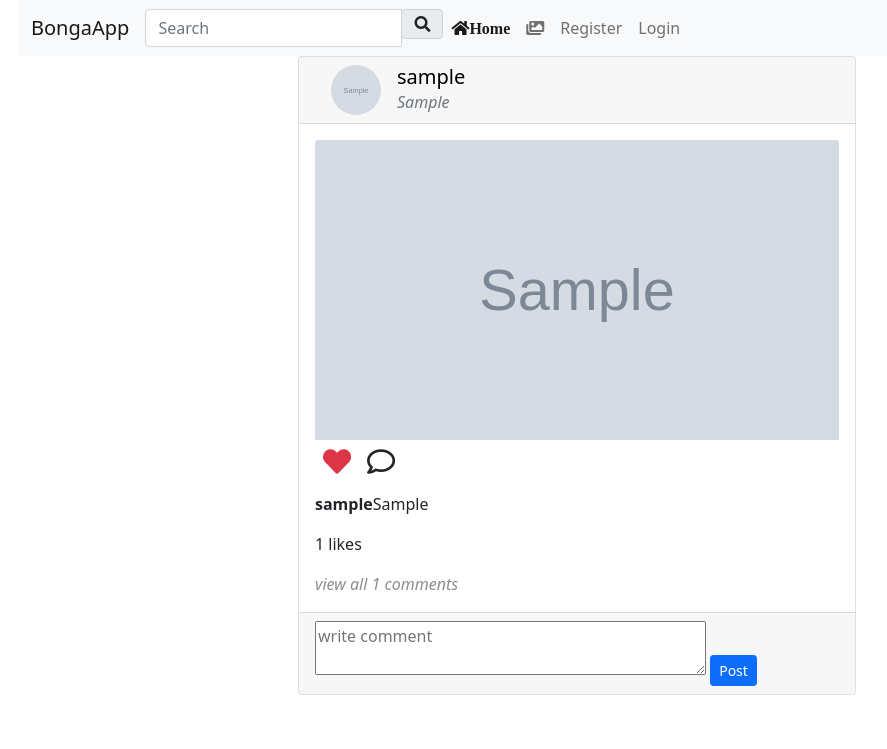
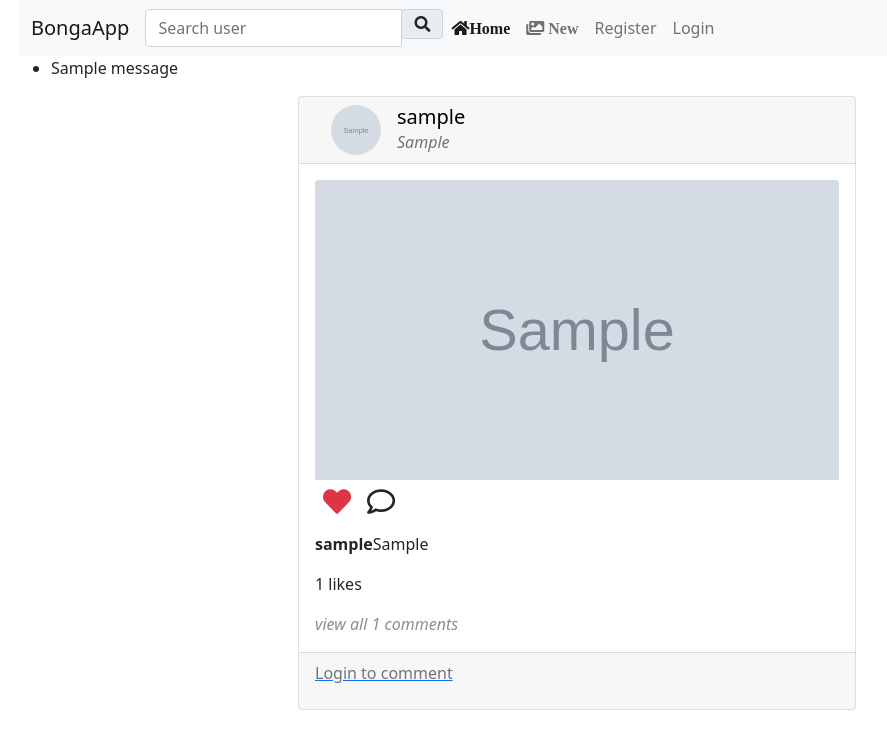
Before and after one commit to kipsang01/bonga-app, a Django app: page / in a window 1280 px wide. Shown: the top 749 px of the page, without its empty margins (63-950 px from the left). Run offline with Django 3.2, Linux system fonts and the light colour scheme; tables that the repository leaves empty hold one stand-in row (values such as "Sample post"); grey boxes marked "Sample" are stand-in pictures; one stand-in notice (Sample message) is shown; some libraries are stand-ins or nearby versions.

Commit message:
Add styles

```diff
--- a/bongaapp/models.py
+++ b/bongaapp/models.py
@@ -36,7 +36,7 @@ class Image(models.Model):
 
     @classmethod
     def search_user(self, username):
-        user= get_object_or_404(User,username=username)
+        user= User.objects.filter(username=username).first()
         return user
 
 
--- a/bongaapp/templates/base.html
+++ b/bongaapp/templates/base.html
@@ -16,6 +16,16 @@
 <body>
     <div class="container">
     {% include 'navbar.html' %}
+    {% if messages %}
+<ul class="messages">
+    {% for message in messages %}
+    <li {% if message.tags %} class="{{ message.tags }}"{% endif %}>
+        {% if message.level == DEFAULT_MESSAGE_LEVELS.ERROR %}Important: {% endif %}
+        {{ message }}
+    </li>
+    {% endfor %}
+</ul>
+{% endif %}
 
     {% block content %}
     {% endblock  %}
--- a/bongaapp/templates/home.html
+++ b/bongaapp/templates/home.html
@@ -38,13 +38,17 @@
         </div>
 
         <div class="card-footer">
+          {% if user.is_authenticated  %}
             <form action="{% url 'post' image.id%}" method="POST">
                 {% csrf_token %}
             {{form.content}}
 
-               <a href="http://"><input type="submit" class="btn btn-primary btn-sm" value="Post" name = 'postComment'></a>
+               <a href="http://"><input type="submit" class="btn btn-primary btn-sm" value="Post" name = 'postComment disabled'></a>
 
             </form>
+            {% else%}
+            <a href="/accounts/login"><p class="text-muted">Login to comment</p></a>
+            {% endif%}
         </div>
       </div>
     {% endfor %}
--- a/bongaapp/templates/navbar.html
+++ b/bongaapp/templates/navbar.html
@@ -1,9 +1,10 @@
 <nav class="navbar navbar-expand-lg navbar-light bg-light">
     <div class="container-fluid d-flex justify-content-center">
       <a class="navbar-brand" href="#">BongaApp</a>
-      <form class="">
+      <form class="" role="search"  action="{% url 'search_user'%}" >
+        {% csrf_token %}
           <div class="input-group ">
-                <input type="text" class="form-control" placeholder="Search" aria-label="search" aria-describedby="basic-addon1">
+                <input type="search" class="form-control" name='search' placeholder="Search user" aria-label="search" aria-describedby="basic-addon1">
                 <div class="input-group-append">
                     <button class="input-group-text" type="submit" ><i class="fas fa-search"></i></button>
                 </div>
@@ -15,7 +16,7 @@
         <a class="nav-link active" aria-current="page" href="{% url 'home' %}"><i class="fas fa-home">Home</i></a>
       </li>
       <li class="nav-item">
-        <a class="nav-link" href="/post-image"><i class="fas fa-images"></i></a>
+        <a class="nav-link" href="/post-image"><i class="fas fa-images"> New</i></a>
       </li>
       </ul>
 
@@ -44,7 +45,7 @@
           </li>
           {% else %}
             <li class="nav-item">
-                <a class="nav-link " href="accounts/register" tabindex="-1" aria-disabled="true">Register</a>
+                <a class="nav-link " href="/accounts/register" tabindex="-1" aria-disabled="true">Register</a>
             </li>
             <li class="nav-item">
                 <a class="nav-link " href="/accounts/login" tabindex="-1" aria-disabled="true">Login</a>
--- a/bongaapp/templates/registration/registration_form.html
+++ b/bongaapp/templates/registration/registration_form.html
@@ -3,7 +3,8 @@
 
 
 {% load crispy_forms_tags %}
-<h1>register here</h1>
+<div class="form w-50 m-auto shadow p-3 mb-5 bg-body rounded">
+    <h1>Create Account</h1>
 <form action="" method="POST">
         {% csrf_token %}
 
@@ -12,5 +13,7 @@
             <input type="submit" class="btn btn-primary btn-sm" value="Sign Up">
         </div>
     </form>
+</div>
+
 
 {% endblock %}
--- a/bongaapp/urls.py
+++ b/bongaapp/urls.py
@@ -15,6 +15,7 @@ urlpatterns = [
     path('post/<int:image_id>/comment', views.post, name='post'),
     path('post/<int:image_id>/like', views.like_image, name='like_image'),
     path('post/<int:image_id>', views.post, name='post'),
+    path('search/', views.search_user, name='search_user'),
     path('accounts/register/', views.register_user, name='registration'),
     path('logout/', views.logout_user, name='logout'),
     path('accounts/', include('django.contrib.auth.urls')),
--- a/bongaapp/views.py
+++ b/bongaapp/views.py
@@ -83,6 +83,7 @@ def post_image(request):
     return render(request,'add_post.html', {'form':form})
 
 # Liking post
+@login_required(login_url='/accounts/login')
 def like_image(request, image_id):
     image = get_object_or_404(Image,id = image_id)
     like = Like.objects.filter(image = image ,author = request.user).first()
@@ -119,7 +120,19 @@ def post(request,image_id):
         form = CommentForm()
     return render(request, 'post.html', {'image': image, 'form':form, 'comments':comments})
 
+# search users by usernames
+def search_user(request):
+    if 'search' in request.GET and request.GET["search"]:
+        search_term = request.GET.get("search")
+        print(search_term)
+        found_user = Image.search_user(search_term)
+        message = f"{search_term}"
 
+        return render(request, 'search.html',{'founduser':found_user})
+
+    else:
+        message = "You haven't searched for any term"
+        return render(request, 'search.html',{"message":message})
 
 
 
```
Also changed, not shown: bongaapp/templates/registration/login.html (+6 -3 lines), bongaapp/templates/search.html (added, +35 -0 lines), requirements.txt (added, +10 -0 lines), media/bonga/IMG-20200418-WA0067.jpg (added), 1 other file. Lines whose indentation alone changed are shown as unchanged.
